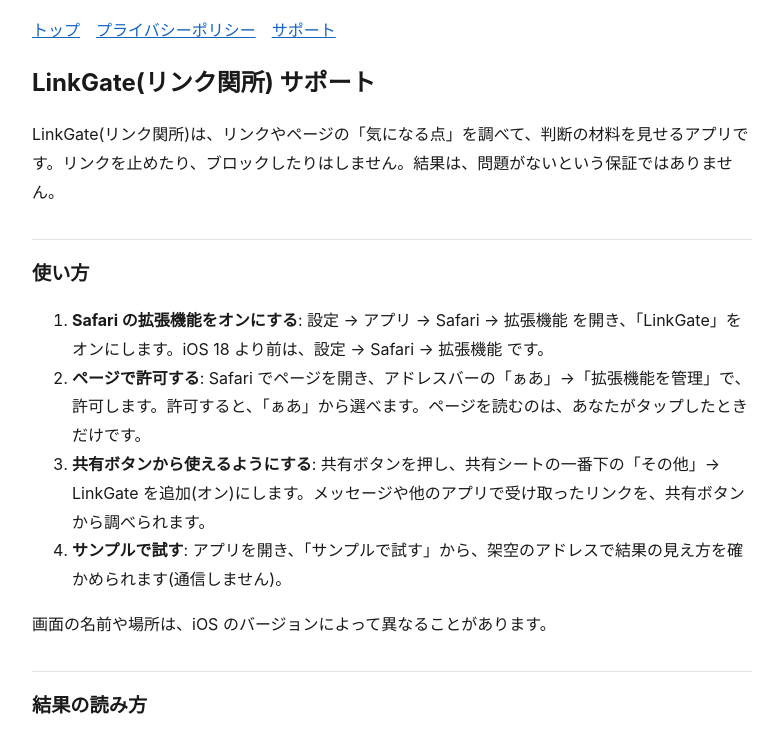
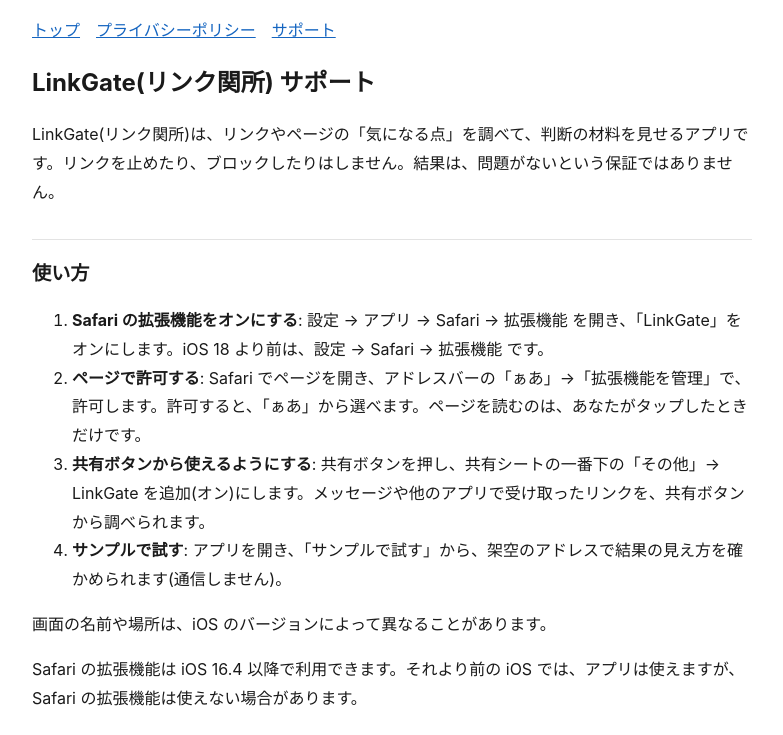
Before and after one commit to petalyadmin-bit/linkgate, a plain HTML site: page support.html in a window 1280 px wide. Shown: the top 735 px of the page, without its empty margins (248-1031 px from the left). Drawn offline with Linux system fonts and the light colour scheme.

Commit message:
サポート: Safari の拡張機能が使える iOS の下限を追記

```diff
--- a/support.html
+++ b/support.html
@@ -18,6 +18,7 @@
 <h2>使い方</h2>
 <ol><li><strong>Safari の拡張機能をオンにする</strong>: 設定 → アプリ → Safari → 拡張機能 を開き、「LinkGate」をオンにします。iOS 18 より前は、設定 → Safari → 拡張機能 です。</li><li><strong>ページで許可する</strong>: Safari でページを開き、アドレスバーの「ぁあ」→「拡張機能を管理」で、許可します。許可すると、「ぁあ」から選べます。ページを読むのは、あなたがタップしたときだけです。</li><li><strong>共有ボタンから使えるようにする</strong>: 共有ボタンを押し、共有シートの一番下の「その他」→ LinkGate を追加(オン)にします。メッセージや他のアプリで受け取ったリンクを、共有ボタンから調べられます。</li><li><strong>サンプルで試す</strong>: アプリを開き、「サンプルで試す」から、架空のアドレスで結果の見え方を確かめられます(通信しません)。</li></ol>
 <p>画面の名前や場所は、iOS のバージョンによって異なることがあります。</p>
+<p>Safari の拡張機能は iOS 16.4 以降で利用できます。それより前の iOS では、アプリは使えますが、Safari の拡張機能は使えない場合があります。</p>
 <h2>結果の読み方</h2>
 <ul><li>結果は、1〜4の4段階です。数字が大きいほど、気になる点が重いことを示します。色だけでなく、形と数字でも示します。</li><li>「気になった点」は、どこが気になったか、どうすればよいかを、短く説明します。</li><li>「確認できなかった項目」は、まだ調べられていない項目です。結果には含まれていません。</li><li>危険度1でも、問題がないという意味ではありません。調べられた範囲に、重い点が見つからなかったという意味です。</li><li>結果画面(共有シート、アプリで貼り付けたとき)の「ページを取得して詳しく調べる」を押すと、リンクの先のページを1回取得して、調べる範囲が広がります。押したときだけ通信します。なお、アプリの貼り付け画面からは、暗号化されていない(http)ページは取得できないことがあります(共有シートからは取得できます)。</li></ul>
 <h2>「古い作りの特徴が見つかりました」と出たとき</h2>
```
